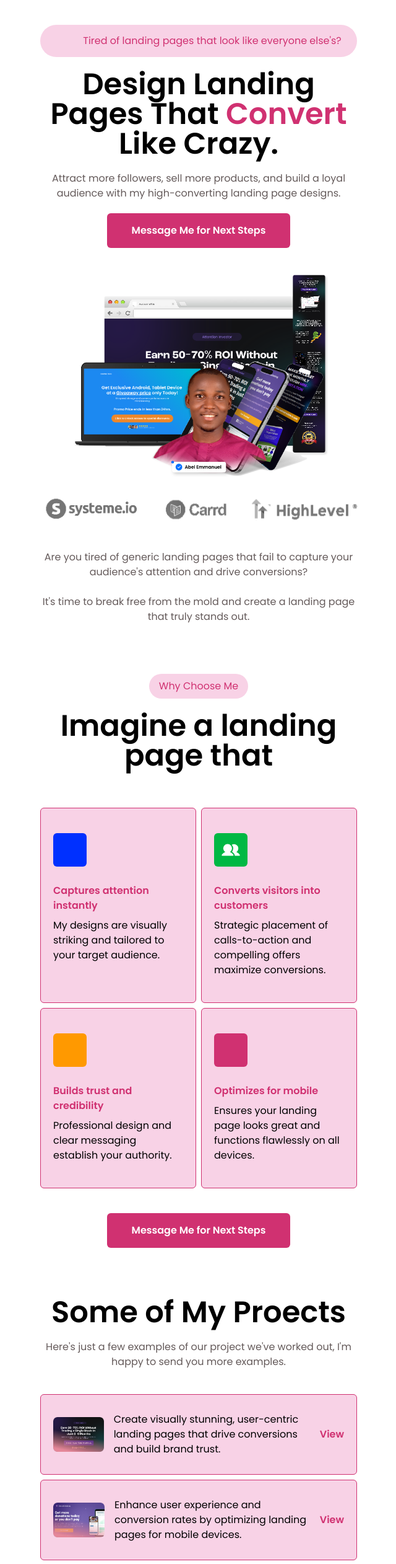
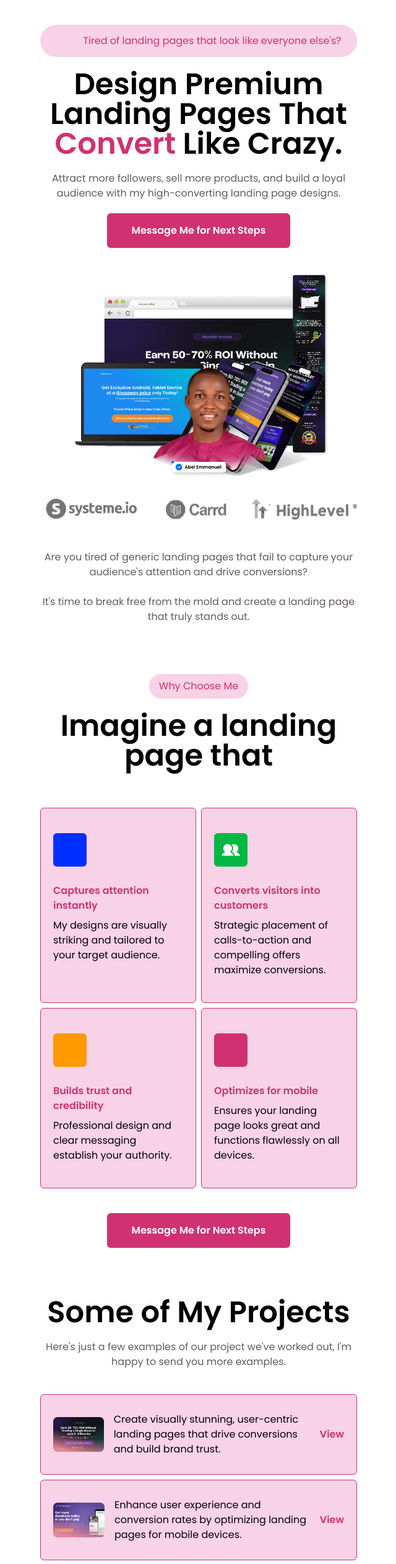
Before and after one commit to abellmanuell/my-portfolio, a React (Vite) app: page / in a window 1280 px wide. Shown: the top 2523 px of the page at 62% size, without its empty margins (319-959 px from the left). Built offline with nearby package versions, Linux system fonts and the light colour scheme; some icons are missing.

Commit message:
Fix typographical error and add Premium to the hook.

```diff
--- a/src/app/Portfolio.jsx
+++ b/src/app/Portfolio.jsx
@@ -17,7 +17,7 @@ export default function Profolio() {
 
       <section className="my-5 ">
         <h1 className="text-5xl font-bold pb-5 text-center">
-          Design Landing Pages That{" "}
+          Design Premium Landing Pages That{" "}
           <span className="text-primary">Convert</span> Like Crazy.
         </h1>
         <p className="text-center text-tw-gray">
@@ -90,7 +90,7 @@ export default function Profolio() {
 
       <section className="my-20">
         <h1 className="text-5xl font-bold pb-5 text-center">
-          Some of My Proects
+          Some of My Projects
         </h1>
         <div className="text-center text-tw-gray mb-10">
           <p>
```
